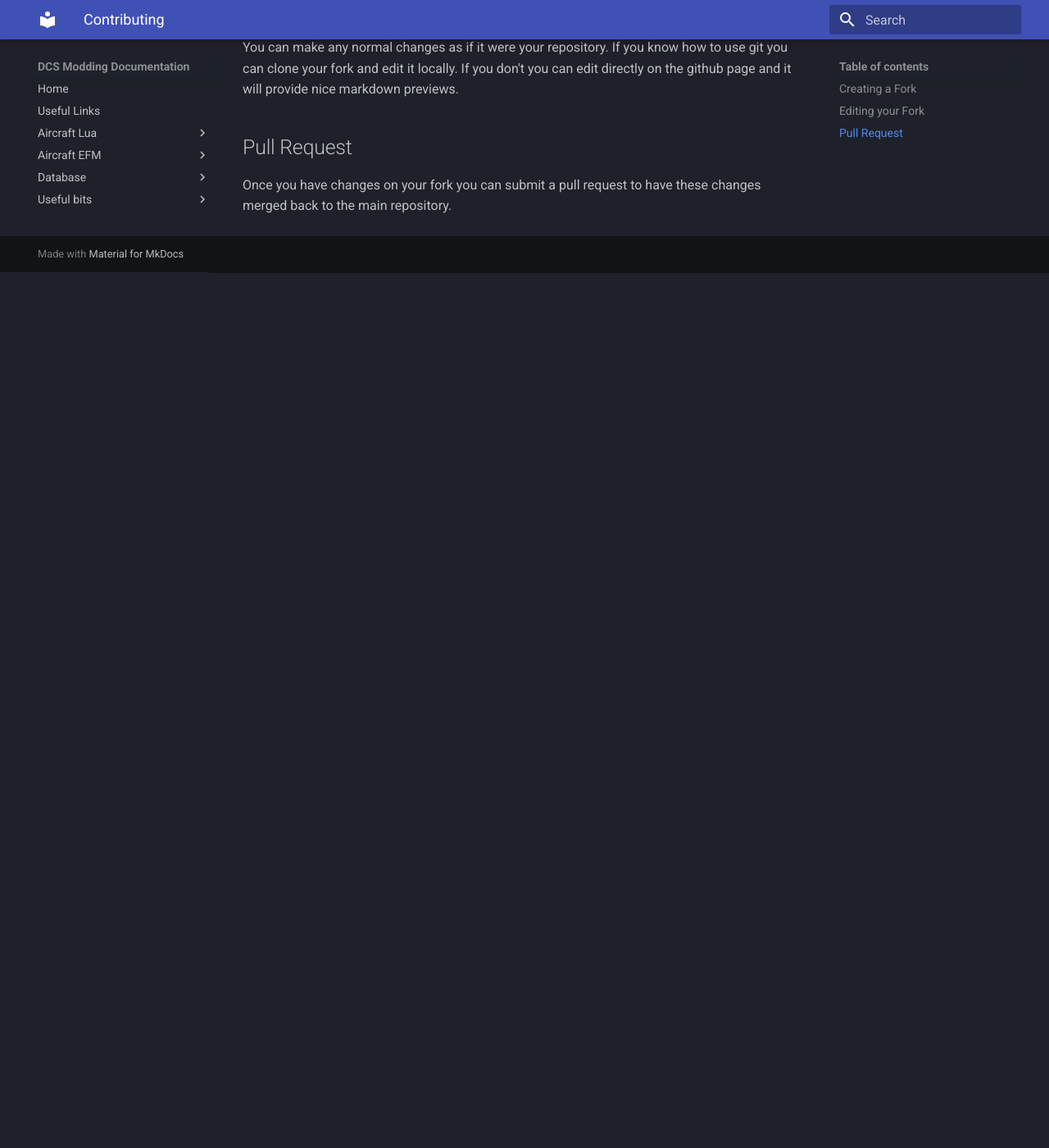
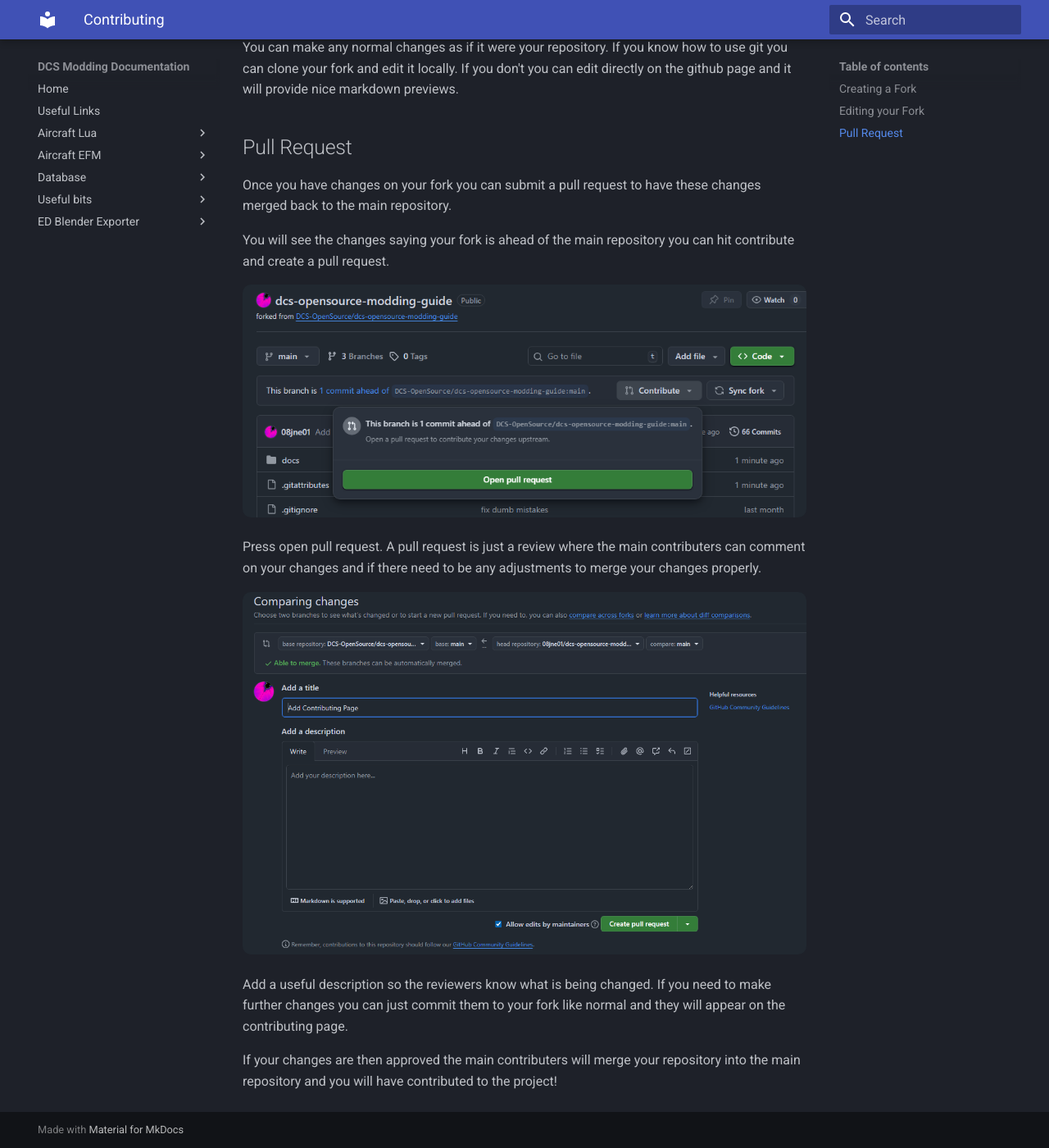
Before and after one commit to DCS-OpenSource/dcs-opensource-modding-guide, an MkDocs documentation site: the page built from docs/contributing.md, in a window 1280 px wide and 1400 px high, scrolled down 1722 px. Shown: the whole window at 82% size. Built offline with MkDocs 1.6.1 and Material for MkDocs 9.7.7, drawn with Linux system fonts in a browser that asks for light colours; before the commit the page ends 2054 px from its top, so only the background shows below that.

Commit message:
Finish comments about pull requests

```diff
--- a/docs/contributing.md
+++ b/docs/contributing.md
@@ -21,3 +21,15 @@
 ## Pull Request
 
 Once you have changes on your fork you can submit a pull request to have these changes merged back to the main repository.
+
+You will see the changes saying your fork is ahead of the main repository you can hit contribute and create a pull request.
+
+![changes](./img/changes-pull-request.png)
+
+Press open pull request. A pull request is just a review where the main contributers can comment on your changes and if there need to be any adjustments to merge your changes properly.
+
+![create pull request](./img/create-pull-request.png)
+
+Add a useful description so the reviewers know what is being changed. If you need to make further changes you can just commit them to your fork like normal and they will appear on the contributing page.
+
+If your changes are then approved the main contributers will merge your repository into the main repository and you will have contributed to the project!
```
Also changed, not shown: docs/img/changes-pull-request.png (added), docs/img/create-pull-request.png (added).
